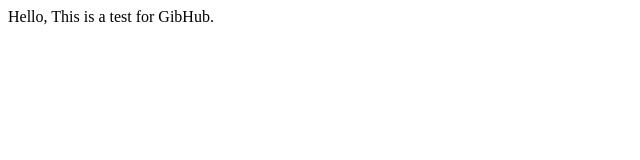
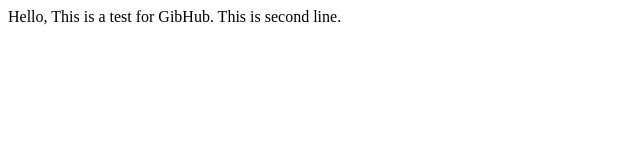
Before and after one commit to vamshisirivolu/newrepo2, a plain HTML site: page WebContent/index.html in a window 1280 px wide. Shown: the whole page, without its empty margins (0-640 px from the left). Drawn offline with Linux system fonts and the light colour scheme.

Commit message:
second commit

```diff
--- a/WebContent/index.html
+++ b/WebContent/index.html
@@ -6,5 +6,6 @@
 </head>
 <body>
 Hello, This is a test for GibHub.
+This is second line.
 </body>
 </html>
```
